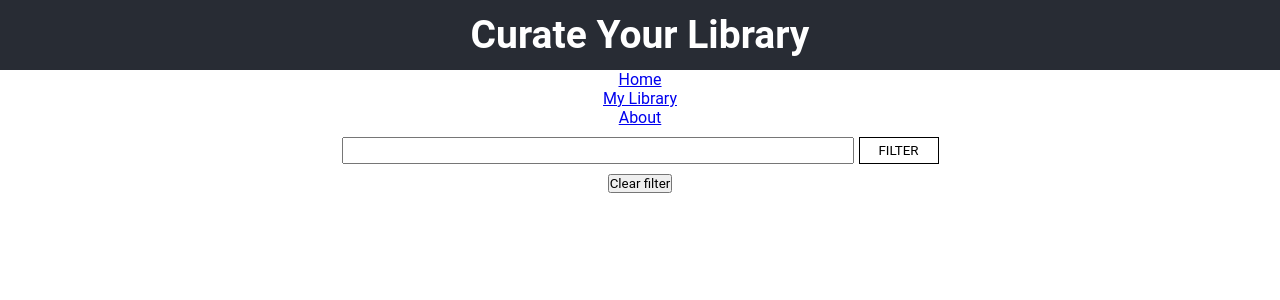
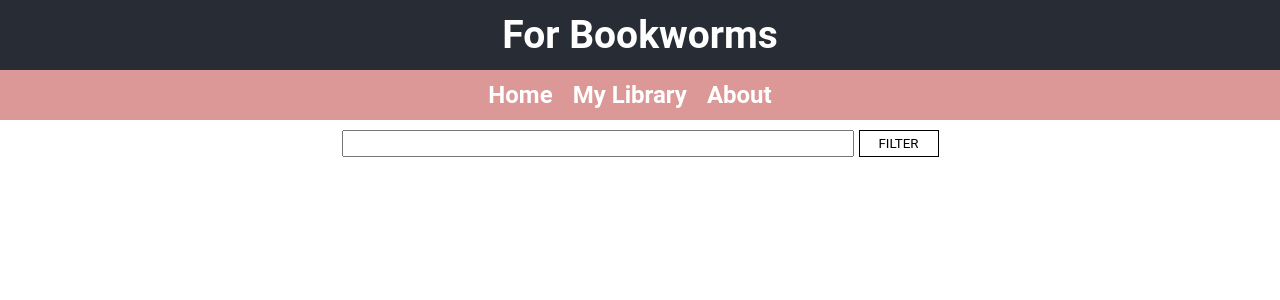
Before and after one commit to klaucoffee/BooksAPI, a React (Create React App) app: page /booksapi/my-library in a window 1280 px wide. Shown: the top 300 px of the page. Built offline with nearby package versions, Linux system fonts and the light colour scheme; the HTML template or start-up script is replaced by a standard one.

Commit message:
clear filter button only appears when filter is applied

```diff
--- a/src/App.css
+++ b/src/App.css
@@ -67,7 +67,8 @@ br {
   padding: 5px 25px 10px 25px;
   max-width: 25%;
 }
-new css for book component */ .errorMessage {
+
+.errorMessage {
   margin: auto;
   font-weight: bold;
   color: rgb(161, 15, 15);
@@ -79,6 +80,7 @@ new css for book component */ .errorMessage {
   flex-wrap: wrap;
   justify-content: center;
   margin-top: 10px;
+  margin-bottom: 10px;
 }
 
 input[type="submit"] {
@@ -100,6 +102,28 @@ input[type="submit"]:hover {
   width: 40%;
   min-width: 170px;
 }
+.nav {
+  display: flex;
+  flex-direction: row;
+  align-items: center;
+  justify-content: center;
+  width: 100vw;
+  height: 50px;
+  padding: 0 20px;
+  background: rgb(220, 151, 151);
+  font-weight: bold;
+  font-size: 1.5em;
+}
+
+.nav > * {
+  padding-right: 20px;
+}
+
+.nav a {
+  text-decoration: none;
+  color: white;
+  font-weight: bold;
+}
 
 @media screen and (min-width: 694px) and (max-width: 915px) {
   .books {
--- a/src/components/Header.js
+++ b/src/components/Header.js
@@ -12,15 +12,13 @@ const Header = (props) => {
   return (
     <div>
       <header className="App-header">
-        <h2>Curate Your Library</h2>
+        <h2>For Bookworms</h2>
       </header>
       <div className="nav">
         <div className="nav-item">
-          <span className="nav-logo">
-            <div onClick={refreshPage}>
-              <Link to="/booksapi">Home</Link>
-            </div>
-          </span>
+          <div onClick={refreshPage}>
+            <Link to="/booksapi">Home</Link>
+          </div>
         </div>
         <div className="nav-item">
           <Link to="/booksapi/my-library">My Library</Link>
--- a/src/components/MyLib.js
+++ b/src/components/MyLib.js
@@ -2,12 +2,13 @@ import React, { useState } from "react";
 import BookDisplay from "./BookDisplay";
 import { useOutletContext } from "react-router-dom";
 import Fav from "./Fav";
+import Button from "@mui/material/Button";
 
 import SearchMyLib from "./SearchMyLib";
 
 const MyLib = () => {
   const [library, setLibrary] = useOutletContext();
-  const [tempLib, setTempLib] = useState([]);
+  const [tempLib, setTempLib] = useState("");
 
   const searchLib = (searchLibValue) => {
     if (searchLibValue !== "") {
@@ -22,16 +23,20 @@ const MyLib = () => {
 
   const handleClick = () => {
     setLibrary(tempLib);
+    setTempLib("");
   };
 
   return (
     <div>
       <SearchMyLib searchLib={searchLib} />
       <div className="search">
-        <button type="button" onClick={handleClick}>
-          Clear filter
-        </button>
+        {tempLib !== "" ? (
+          <Button onClick={handleClick}>Clear filter</Button>
+        ) : (
+          <div></div>
+        )}
       </div>
+
       <div className="books">
         {library.map((el, index) => {
           return <Fav key={index} book={el.book} />;
```
